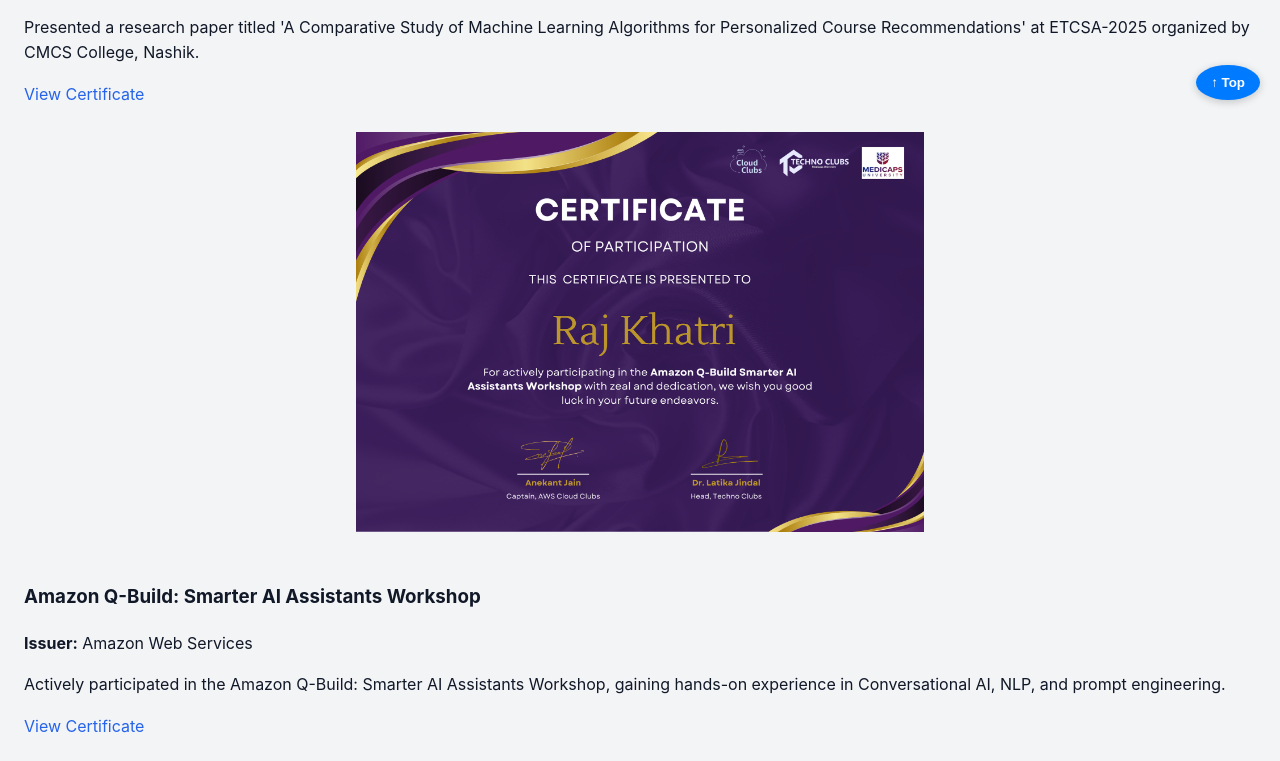
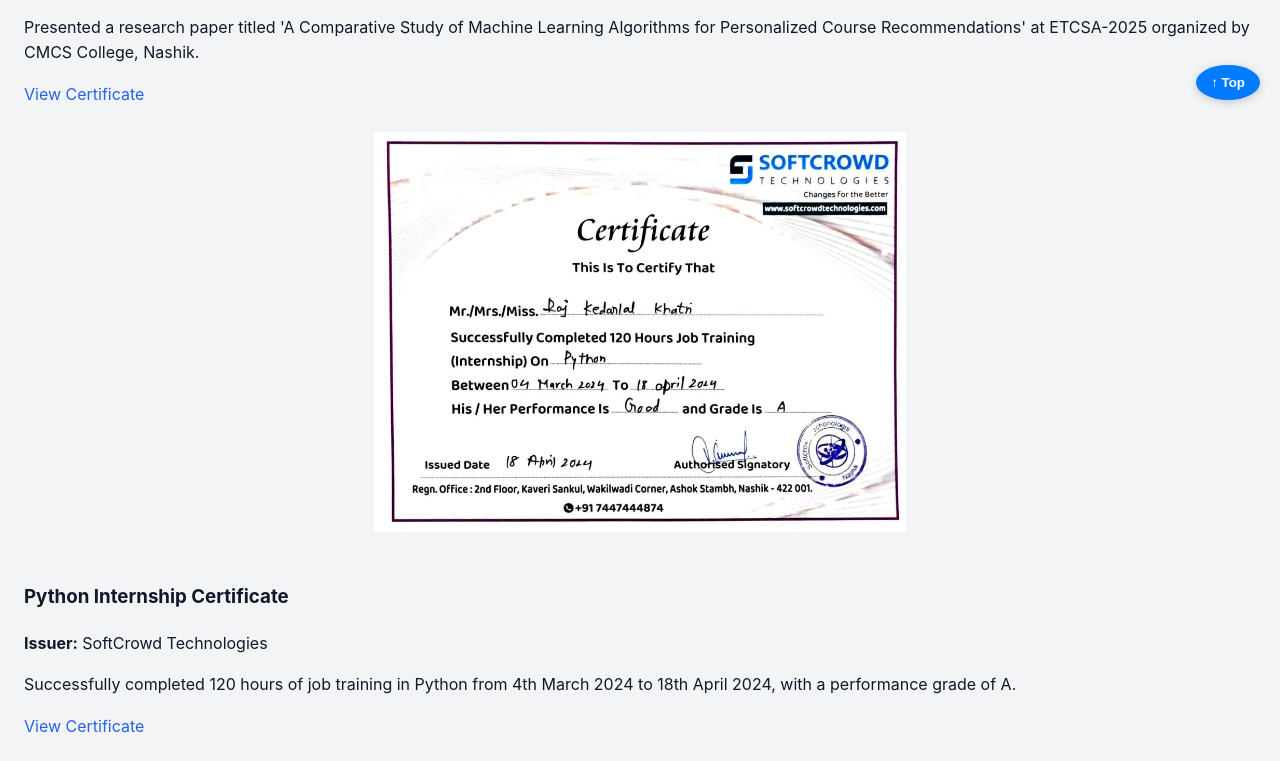
Before and after one commit to khatri-raj/CodeWithRaj, a React (Create React App) app: page /certificates in a window 1280 px wide. Shown: the part 680-1441 px from the top of the page. Built offline with nearby package versions, Linux system fonts and the light colour scheme.

Commit message:
Add Certificate

```diff
--- a/src/components/CertificatesPage.jsx
+++ b/src/components/CertificatesPage.jsx
@@ -19,6 +19,15 @@
       },
       {
         id: 1,
+        name: "Python Internship Certificate",
+        issuer: "SoftCrowd Technologies",
+        description:
+          "Successfully completed 120 hours of job training in Python from 4th March 2024 to 18th April 2024, with a performance grade of A.",
+        photo: "/certificates/Industrial_Training.jpg",
+        link: "https://drive.google.com/file/d/1ixg5jRNlI-W85nxl6Tum4tyZxU3Jb_1m/view?usp=sharing", // Optional: Add Google Drive link or portfolio link if needed
+      },
+      {
+        id: 2,
         name: "Amazon Q-Build: Smarter AI Assistants Workshop",
         issuer: "Amazon Web Services",
         description:
@@ -27,7 +36,7 @@
         link: "https://drive.google.com/file/d/1O7qKesLpQuhlAa4h3YmP-2HTyVuzmEKR/view",
       },
       {
-        id: 2,
+        id: 3,
         name: "Workplace Ready: Life and Employability Training",
         issuer: "Reliance Foundation",
         description:
@@ -36,7 +45,7 @@
         link: "https://rfskillingacademy.com/user/login?prev_path=/certificate/group/514/165617",
       },
       {
-        id: 3,
+        id: 4,
         name: "Web Development Fundamentals",
         issuer: "IBM SkillsBuild",
         description:
@@ -45,7 +54,7 @@
         link: "https://www.credly.com/badges/d98910a6-2e41-4b74-8873-39ff8d9a6197",
       },
       {
-        id: 4,
+        id: 5,
         name: "Fundamental AI Concepts",
         issuer: "Microsoft",
         description:
@@ -54,7 +63,7 @@
         link: "https://learn.microsoft.com/en-us/users/rajkhatri-0919/achievements/87lcb8bw?ref=https%3A%2F%2Fwww.linkedin.com%2F",
       },
       {
-        id: 5,
+        id: 6,
         name: "Fundamentals of Azure AI Services",
         issuer: "Microsoft",
         description:
@@ -63,7 +72,7 @@
         link: "https://learn.microsoft.com/en-us/users/rajkhatri-0919/achievements/yqu8lbkr?ref=https%3A%2F%2Fwww.linkedin.com%2F",
       },
       {
-        id: 6,
+        id: 7,
         name: "Fundamentals of Generative AI",
         issuer: "Microsoft",
         description:
@@ -77,6 +86,7 @@
     setIsLoading(false);
     setError(null);
   }, []);
+
 
   // Animation variants for certificate cards
   const cardVariants = {
```
Also changed, not shown: public/certificates/Industrial_Training.jpg (added).
